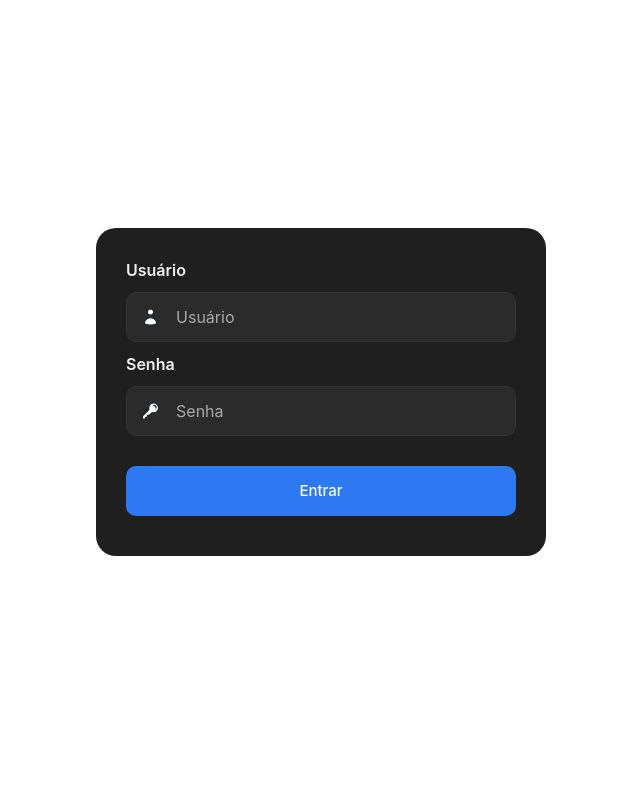
After one commit to GustavoCarriel/checkit, a Django app: page /login/ in a window 1280 px wide. The commit adds this page. Shown: the whole page, without its empty margins (319-959 px from the left). Run offline with Django 5.2, Linux system fonts and the light colour scheme.

Commit message:
Login usuario sistema em andamento

```diff
--- a/check/urls.py
+++ b/check/urls.py
@@ -1,5 +1,6 @@
 from django.urls import path
 from . import views
+from django.contrib.auth.views import LoginView, LogoutView
 
 urlpatterns = [
     path('', views.index, name='index'),
@@ -8,4 +9,6 @@ urlpatterns = [
     path('cadastrar_equipamento/', views.cadastrar_equipamentos, name='cadastrar_equipamento'),
     path('buscar_equipamentos/', views.buscar_equipamentos, name='buscar_equipamentos'),
     path('cadastrar_usuario/', views.cadastrar_usuario, name='cadastrar_usuario'),
+    path('login/', views.custom_login, name='login'),
+    path('logout/', LogoutView.as_view(), name='logout'),
     ]
--- a/check/views.py
+++ b/check/views.py
@@ -2,13 +2,69 @@ from django.shortcuts import render, redirect, get_object_or_404
 from .models import Equipamento, RegistroTransacao, Usuario
 from django.utils import timezone
 from django.contrib import messages
+from django.contrib.auth.forms import AuthenticationForm
+from django.contrib.auth import login
+from django.contrib.auth.decorators import login_required
 
 
-# Index
+
+@login_required
 def index(request):
+    """
+    View para exibir a página inicial.
+
+    Args:
+        request (HttpRequest): Objeto que contém os dados da solicitação HTTP.
+
+    Returns:
+        HttpResponse: Resposta renderizando o template 'index.html'.
+    """
     return render(request, 'index.html')
 
+
+
+def custom_login(request):
+    """
+    View personalizada para realizar o login de usuários.
+
+    Args:
+        request (HttpRequest): Objeto que contém os dados da solicitação HTTP.
+
+    Returns:
+        HttpResponse:
+            - Redireciona para a página inicial ou rota especificada após o login bem-sucedido.
+            - Renderiza o template 'login.html' com o formulário de autenticação em caso de falha ou solicitação GET.
+    """
+    if request.method == 'POST':
+        form = AuthenticationForm(data=request.POST)
+        if form.is_valid():
+            user = form.get_user()
+            login(request, user)
+
+            # Se houver um parâmetro 'next' no URL, redireciona para essa página
+            next_url = request.GET.get('next', '')  # Substitua 'home' pela rota padrão de redirecionamento
+            return redirect(next_url)
+    else:
+        form = AuthenticationForm()
+
+    return render(request, 'login.html', {'form': form})
+
+
+
+@login_required
 def cadastrar_usuario(request):
+    """
+    View para cadastrar um novo usuário no sistema.
+
+    Args:
+        request (HttpRequest): Objeto que contém os dados da solicitação HTTP.
+
+    Returns:
+        HttpResponse:
+            - Redireciona para a página de cadastro com mensagem de erro, caso o login já exista.
+            - Redireciona para a página inicial ou outra especificada, após cadastro bem-sucedido.
+            - Renderiza o template 'cadastrar_usuario.html' em caso de requisição GET.
+    """
     if request.method == 'POST':
         login_usuario = request.POST.get('login_usuario')
         nome_usuario = request.POST.get('nome_usuario')
@@ -34,12 +90,27 @@ def cadastrar_usuario(request):
 
     return render(request, 'cadastrar_usuario.html')
 
+
+
+@login_required
 def cadastrar_equipamentos(request):
+    """
+    View para cadastrar novos equipamentos no sistema.
+
+    Args:
+        request (HttpRequest): Objeto que contém os dados da solicitação HTTP.
+
+    Returns:
+        HttpResponse:
+            - Redireciona para a mesma página de cadastro após salvar o equipamento com sucesso.
+            - Renderiza o template 'cadastro_equipamento.html' em caso de requisição GET ou erro no cadastro.
+    """
     if request.method == 'POST':
         numero_serie = request.POST.get('numeroSerialInput', '').strip()
         marca = request.POST.get('marcaEquipamentoInput', '').strip()
         modelo = request.POST.get('modeloEquipamentoInput', '').strip()
 
+        # Validação para verificar campos obrigatórios
         if not numero_serie or not marca or not modelo:
             messages.error(request, "Todos os campos são obrigatórios.")
         else:
@@ -55,7 +126,26 @@ def cadastrar_equipamentos(request):
 
     return render(request, 'cadastro_equipamento.html')
 
+
+
+@login_required
 def buscar_equipamentos(request):
+    """
+    View para buscar equipamentos pelo número de série.
+
+    Essa função permite que o usuário busque por equipamentos no sistema utilizando o número de série.
+    Se um número de série for fornecido, a busca será realizada e os equipamentos encontrados serão
+    retornados para o template. Caso contrário, ou se nenhum equipamento for encontrado, uma mensagem de erro
+    será exibida.
+
+    Args:
+        request (HttpRequest): Objeto que contém os dados da solicitação HTTP, incluindo qualquer parâmetro
+                                de consulta enviado na URL.
+
+    Returns:
+        HttpResponse:
+            - Renderiza o template 'buscar_equipamento.html' com os resultados da busca ou mensagem de erro.
+    """
     equipamentos = None  # Inicializa para evitar erro no template
     erro = None  # Variável para armazenar mensagem de erro
 
@@ -63,20 +153,32 @@ def buscar_equipamentos(request):
     sn = request.GET.get('sn')
 
     if sn:
-        # Tenta buscar o equipamento pelo SN
+        # Tenta buscar o equipamento pelo SN (número de série)
         equipamentos = Equipamento.objects.filter(serial_number__icontains=sn)
 
         # Se não encontrar nenhum equipamento, define uma mensagem de erro
         if not equipamentos:
-            erro = "Nenhum equipamento encontrado combuscar_equipamento.html esse número de série."
+            erro = "Nenhum equipamento encontrado com esse número de série."
 
     # Renderiza o template com os resultados da busca ou a mensagem de erro
     return render(request, 'buscar_equipamento.html', {'equipamentos': equipamentos, 'erro': erro})
 
+
+
+@login_required
 def buscar_usuario(login_usuario):
     """
-    Verifica se um usuário existe pelo login.
-    Retorna o usuário se encontrado, ou None se não encontrado.
+    Busca um usuário pelo login de usuário fornecido.
+
+    Esta função tenta localizar um usuário no banco de dados com base no login informado. Se o usuário
+    for encontrado, ele é retornado. Caso contrário, a função retorna None.
+
+    Args:
+        login_usuario (str): O login do usuário a ser buscado no banco de dados.
+
+    Returns:
+        Usuario or None: O objeto Usuario correspondente ao login fornecido, se encontrado,
+                         ou None se nenhum usuário com esse login for encontrado.
     """
     try:
         usuario = Usuario.objects.get(login_usuario=login_usuario)
@@ -85,30 +187,46 @@ def buscar_usuario(login_usuario):
         return None
 
 
-# Função para retirar equipamento
+
+@login_required
 def retirar_equipamento(request, equipamento_id):
+    """
+    Realiza a retirada de um equipamento pelo usuário.
+
+    Esta função permite que um usuário retire um equipamento, alterando o seu status para 'Retirado'
+    e registrando a transação no banco de dados. Caso o equipamento esteja disponível, o status é
+    alterado e uma transação é criada. Caso contrário, uma mensagem de erro é exibida.
+
+    Args:
+        request (HttpRequest): O objeto de requisição que contém os dados enviados pelo formulário.
+        equipamento_id (int): O ID do equipamento a ser retirado.
+
+    Returns:
+        HttpResponseRedirect: Redireciona para a página inicial em caso de sucesso ou erro na operação.
+    """
     equipamento = get_object_or_404(Equipamento, id=equipamento_id)
 
     if request.method == 'POST':
         login_usuario = request.POST.get('usuario_login')
         usuario = buscar_usuario(login_usuario)
 
-
         if not usuario:
             messages.error(request, "Por favor, insira o login do usuário.")
             return redirect('retirar_equipamento', equipamento_id=equipamento_id)
 
         if equipamento.status == 'Disponível':
+            # Atualiza o status do equipamento para "Retirado"
             equipamento.status = 'Retirado'
+            # Cria o registro de transação para a retirada
             transacao = RegistroTransacao(
                 equipamento=equipamento,
                 usuario_login=usuario.login_usuario,
                 tipo='Retirada',
                 timestamp=timezone.now()
             )
+            # Salva as alterações no banco de dados
             equipamento.save()
             transacao.save()
-            # messages.success(request, "Equipamento retirado com sucesso!")
             return redirect('index')
         else:
             messages.error(request, "Equipamento não está disponível.")
@@ -116,8 +234,24 @@ def retirar_equipamento(request, equipamento_id):
 
     return render(request, 'retirar_equipamento.html', {'equipamento': equipamento})
 
-# Função para devolver equipamento
+
+
+@login_required
 def devolver_equipamento(request, equipamento_id):
+    """
+    Realiza a devolução de um equipamento pelo usuário que o retirou.
+
+    Esta função permite que um usuário devolva um equipamento, alterando o seu status para 'Disponível'
+    e registrando a transação de devolução. A devolução só é permitida se o usuário que está tentando
+    devolvê-lo for o mesmo que realizou a retirada.
+
+    Args:
+        request (HttpRequest): O objeto de requisição que contém os dados enviados pelo formulário.
+        equipamento_id (int): O ID do equipamento a ser devolvido.
+
+    Returns:
+        HttpResponseRedirect: Redireciona para a página inicial em caso de sucesso ou erro na operação.
+    """
     equipamento = get_object_or_404(Equipamento, id=equipamento_id)
 
     if request.method == 'POST':
@@ -145,7 +279,6 @@ def devolver_equipamento(request, equipamento_id):
             )
             equipamento.save()
             transacao.save()
-            # messages.success(request, "Equipamento devolvido com sucesso!")
             return redirect('index')
         else:
             # Exibe uma mensagem de erro se o login do usuário não corresponde ao da retirada
--- /dev/null
+++ b/requirements.txt
@@ -0,0 +1,4 @@
+asgiref==3.8.1
+Django==5.1.2
+sqlparse==0.5.1
+tzdata==2024.2
--- a/setup/settings.py
+++ b/setup/settings.py
@@ -117,3 +117,8 @@ STATIC_ROOT = os.path.join(BASE_DIR, 'static')
 # https://docs.djangoproject.com/en/5.1/ref/settings/#default-auto-field
 
 DEFAULT_AUTO_FIELD = 'django.db.models.BigAutoField'
+
+
+LOGIN_URL = '/login/'
+LOGOUT_URL = '/logout/'
+# LOGIN_REDIRECT_URL = '/'  # Redireciona após login bem-sucedido
--- /dev/null
+++ b/setup/static/styles/login.css
@@ -0,0 +1,126 @@
+/* From Uiverse.io by JohnnyCSilva */
+.container-login {
+    display: flex;
+    align-items: center;
+    justify-content: center;
+    height: 100vh;
+}
+
+.form {
+    display: flex;
+    flex-direction: column;
+    gap: 10px;
+    background-color: #1f1f1f;
+    padding: 30px;
+    width: 450px;
+    border-radius: 20px;
+    font-family: -apple-system, BlinkMacSystemFont, "Segoe UI", Roboto, Oxygen,
+        Ubuntu, Cantarell, "Open Sans", "Helvetica Neue", sans-serif;
+}
+
+::placeholder {
+    font-family: -apple-system, BlinkMacSystemFont, "Segoe UI", Roboto, Oxygen,
+        Ubuntu, Cantarell, "Open Sans", "Helvetica Neue", sans-serif;
+    color: #aaa;
+}
+
+.form button {
+    align-self: flex-end;
+}
+
+.flex-column>label {
+    color: #f1f1f1;
+    font-weight: 600;
+}
+
+.inputForm {
+    border: 1.5px solid #333;
+    border-radius: 10px;
+    height: 50px;
+    display: flex;
+    align-items: center;
+    padding-left: 10px;
+    transition: 0.2s ease-in-out;
+    background-color: #2b2b2b;
+}
+
+.input {
+    margin-left: 10px;
+    border-radius: 10px;
+    border: none;
+    width: 100%;
+    height: 100%;
+    background-color: #2b2b2b;
+    color: #f1f1f1;
+}
+
+.input:focus {
+    outline: none;
+}
+
+.inputForm:focus-within {
+    border: 1.5px solid #2d79f3;
+}
+
+.flex-row {
+    display: flex;
+    flex-direction: row;
+    align-items: center;
+    gap: 10px;
+    justify-content: space-between;
+}
+
+.flex-row>div>label {
+    font-size: 14px;
+    color: #f1f1f1;
+    font-weight: 400;
+}
+
+.span {
+    font-size: 14px;
+    margin-left: 5px;
+    color: #2d79f3;
+    font-weight: 500;
+    cursor: pointer;
+}
+
+.button-submit {
+    margin: 20px 0 10px 0;
+    background-color: #2d79f3;
+    border: none;
+    color: white;
+    font-size: 15px;
+    font-weight: 500;
+    border-radius: 10px;
+    height: 50px;
+    width: 100%;
+    cursor: pointer;
+}
+
+.p {
+    text-align: center;
+    color: #f1f1f1;
+    font-size: 14px;
+    margin: 5px 0;
+}
+
+.btn {
+    margin-top: 10px;
+    width: 100%;
+    height: 50px;
+    border-radius: 10px;
+    display: flex;
+    justify-content: center;
+    align-items: center;
+    font-weight: 500;
+    gap: 10px;
+    border: 1px solid #333;
+    background-color: #2b2b2b;
+    color: #f1f1f1;
+    cursor: pointer;
+    transition: 0.2s ease-in-out;
+}
+
+.btn:hover {
+    border: 1px solid #2d79f3;
+}
--- a/static/styles/style.css
+++ b/setup/static/styles/style.css
@@ -82,6 +82,7 @@ a:focus {
 #sidebar ul li a:hover {
     color: #fff;
     background: #0d6efd;
+    border-radius: 10px;
 }
 
 #sidebar ul li.active>a,
--- a/setup/urls.py
+++ b/setup/urls.py
@@ -1,23 +1,7 @@
-"""
-URL configuration for setup project.
-
-The `urlpatterns` list routes URLs to views. For more information please see:
-    https://docs.djangoproject.com/en/5.1/topics/http/urls/
-Examples:
-Function views
-    1. Add an import:  from my_app import views
-    2. Add a URL to urlpatterns:  path('', views.home, name='home')
-Class-based views
-    1. Add an import:  from other_app.views import Home
-    2. Add a URL to urlpatterns:  path('', Home.as_view(), name='home')
-Including another URLconf
-    1. Import the include() function: from django.urls import include, path
-    2. Add a URL to urlpatterns:  path('blog/', include('blog.urls'))
-"""
 from django.contrib import admin
 from django.urls import path, include
 
 urlpatterns = [
-    path('admin/', admin.site.urls),
+    # path('admin/', admin.site.urls),
     path('', include('check.urls')),
 ]
--- a/templates/base.html
+++ b/templates/base.html
@@ -25,15 +25,19 @@
 
 <body>
     <div class="d-flex">
-        {% include 'partials/_sidebar.html'%}
+        {% if request.resolver_match.url_name != 'login' %}
+            {% include 'partials/_sidebar.html' %}
+        {% endif %}
         <div class="container">
-            {% include 'partials/_header.html'%}
+            {% if request.resolver_match.url_name != 'login' %}
+                {% include 'partials/_header.html' %}
+            {% endif %}
             {% block content %}{% endblock %}
         </div>
     </div>
+
 </body>
 
-<!-- <script src="{% static '/js/app.js' %}"></script> -->
 
 <script src="https://cdn.jsdelivr.net/npm/@popperjs/core@2.11.8/dist/umd/popper.min.js"
     integrity="sha384-I7E8VVD/ismYTF4hNIPjVp/Zjvgyol6VFvRkX/vR+Vc4jQkC+hVqc2pM8ODewa9r"
--- /dev/null
+++ b/templates/login.html
@@ -0,0 +1,38 @@
+<!-- {% extends 'base.html' %} -->
+
+{% load static %}
+{% block content %}
+<link rel="stylesheet" href="{% static '/styles/login.css' %}">
+
+<div class="container container-login">
+    <form class="form" action="post">
+        {% csrf_token %}
+        <div class="flex-column">
+            <label>Usuário</label>
+        </div>
+        <div class="inputForm">
+            <svg xmlns="http://www.w3.org/2000/svg" width="30" height="20" fill="white" viewBox="0 0 24 24"
+                stroke-width="1.5" stroke="currentColor" class="size-6">
+                <path stroke-linecap="round" stroke-linejoin="round"
+                    d="M15.75 6a3.75 3.75 0 1 1-7.5 0 3.75 3.75 0 0 1 7.5 0ZM4.501 20.118a7.5 7.5 0 0 1 14.998 0A17.933 17.933 0 0 1 12 21.75c-2.676 0-5.216-.584-7.499-1.632Z" />
+            </svg>
+            <input placeholder="Usuário" class="input" type="text">
+        </div>
+
+        <div class="flex-column">
+            <label>Senha</label>
+        </div>
+        <div class="inputForm">
+            <svg xmlns="http://www.w3.org/2000/svg" fill="white" width="30" height="20" viewBox="0 0 24 24"
+                stroke-width="1.5" stroke="currentColor" class="size-6">
+                <path stroke-linecap="round" stroke-linejoin="round"
+                    d="M15.75 5.25a3 3 0 0 1 3 3m3 0a6 6 0 0 1-7.029 5.912c-.563-.097-1.159.026-1.563.43L10.5 17.25H8.25v2.25H6v2.25H2.25v-2.818c0-.597.237-1.17.659-1.591l6.499-6.499c.404-.404.527-1 .43-1.563A6 6 0 1 1 21.75 8.25Z" />
+            </svg>
+            <input placeholder="Senha" class="input" type="password">
+        </div>
+
+        <button class="button-submit" type="submit">Entrar</button>
+    </form>
+</div>
+
+{% endblock %}
```
